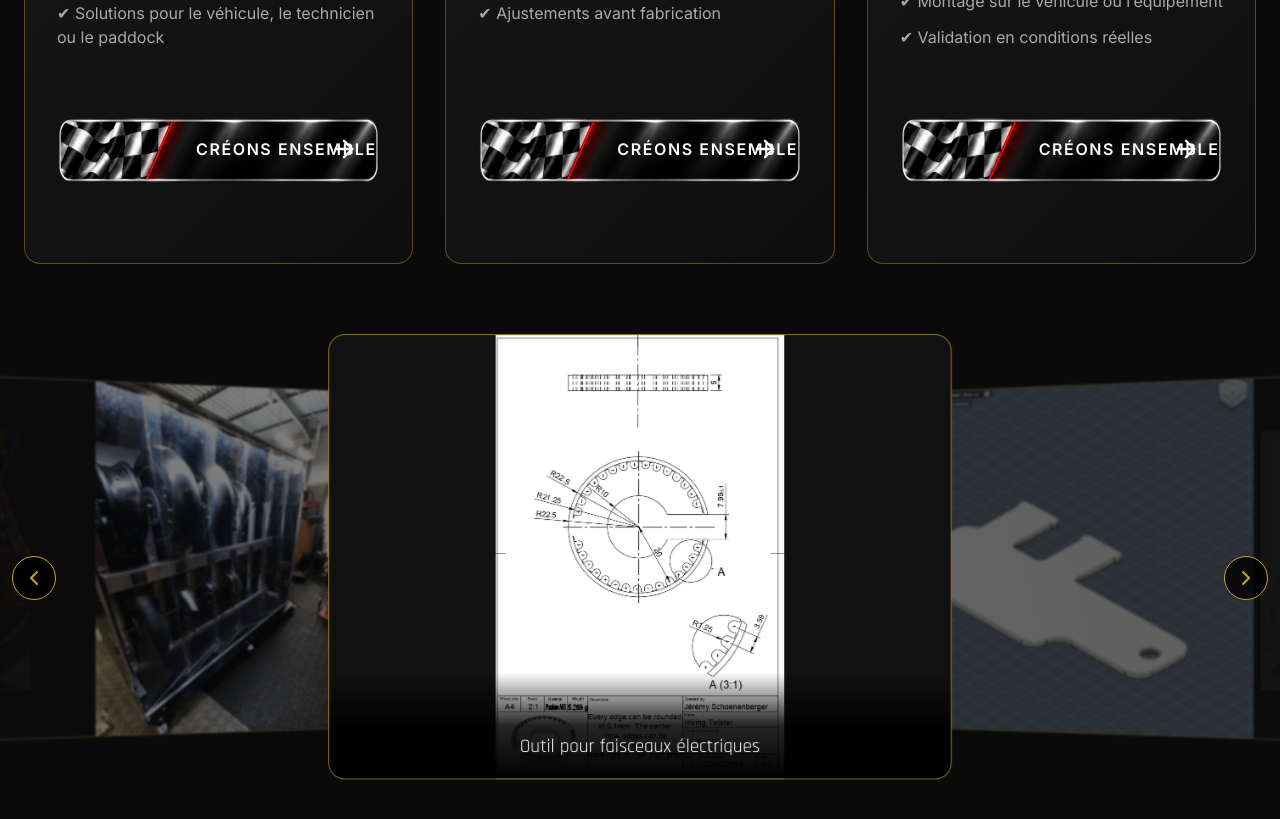
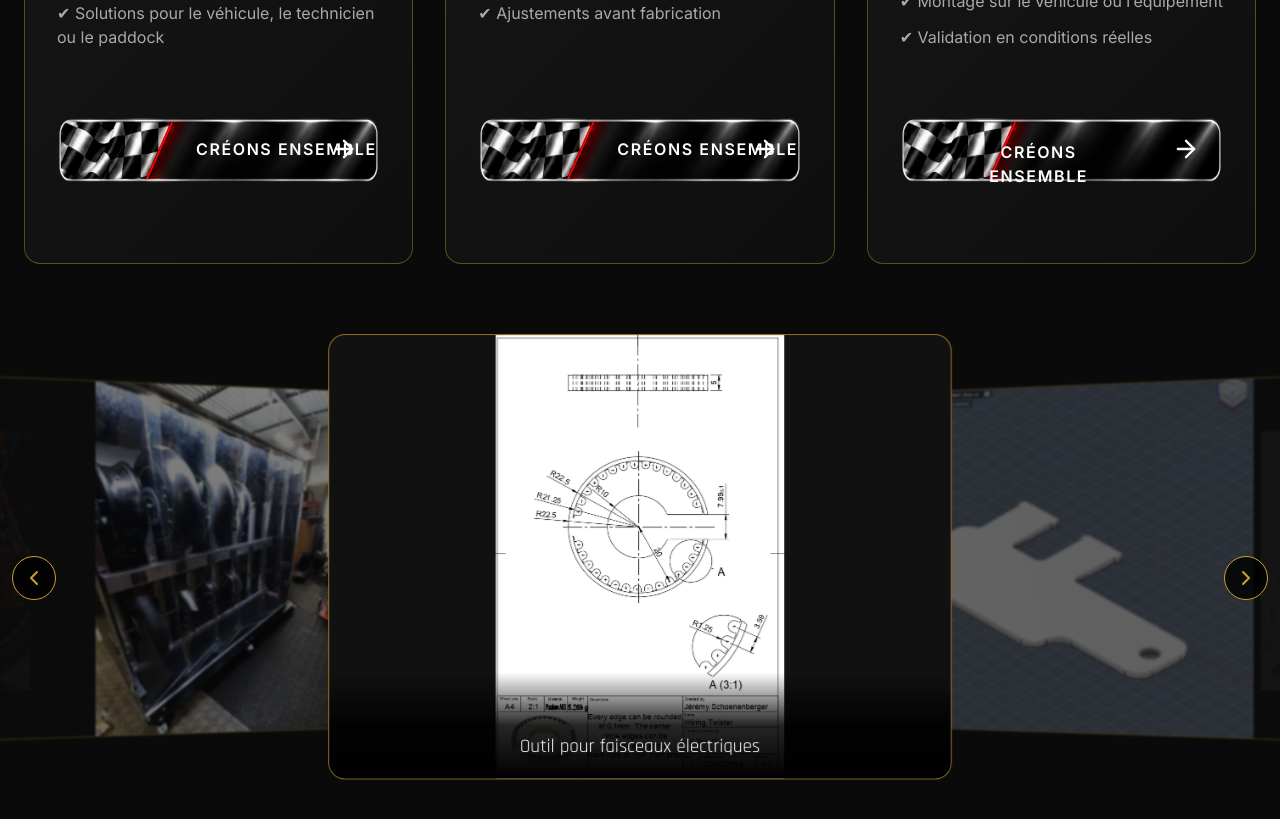
Before and after one commit to PerformancePrestigeAcademy/performance-prestige-academy, a React (Vite) app: page /preparation-developpement in a window 1280 px wide. Shown: the part 3020-3839 px from the top of the page. Built offline with nearby package versions, Linux system fonts and the light colour scheme.

Commit message:
PATCH 026 v19

```diff
--- a/src/Pages/PrepDevPage.tsx
+++ b/src/Pages/PrepDevPage.tsx
@@ -646,18 +646,22 @@ keywords="préparation compétition, préparation moteur, préparation châssis,
             className="
               absolute
               left-[43%]
-              top-[45%]
+              top-[55%]
               -translate-y-1/2
+              -translate-x-1/2
               z-10
               text-white
               font-bold
               tracking-widest
               text-sm sm:text-base
               uppercase
+              text-center
+              leading-tight
               whitespace-nowrap
             "
-            >
-            CRÉONS ENSEMBLE !
+          >
+          <span className="block">CRÉONS</span>
+          <span className="block">ENSEMBLE</span>
           </span>
 
     {/* Flèche */}
```
